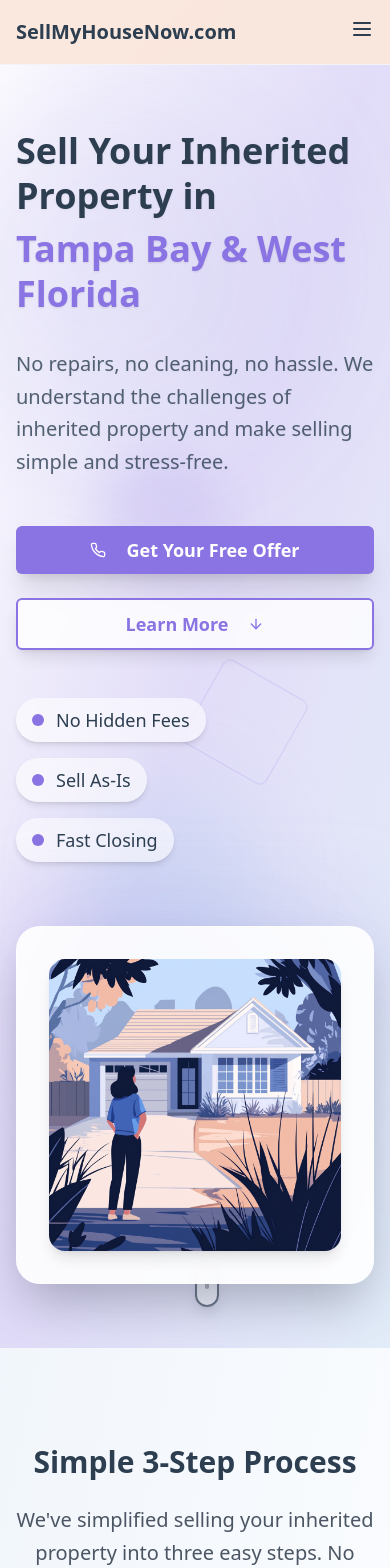
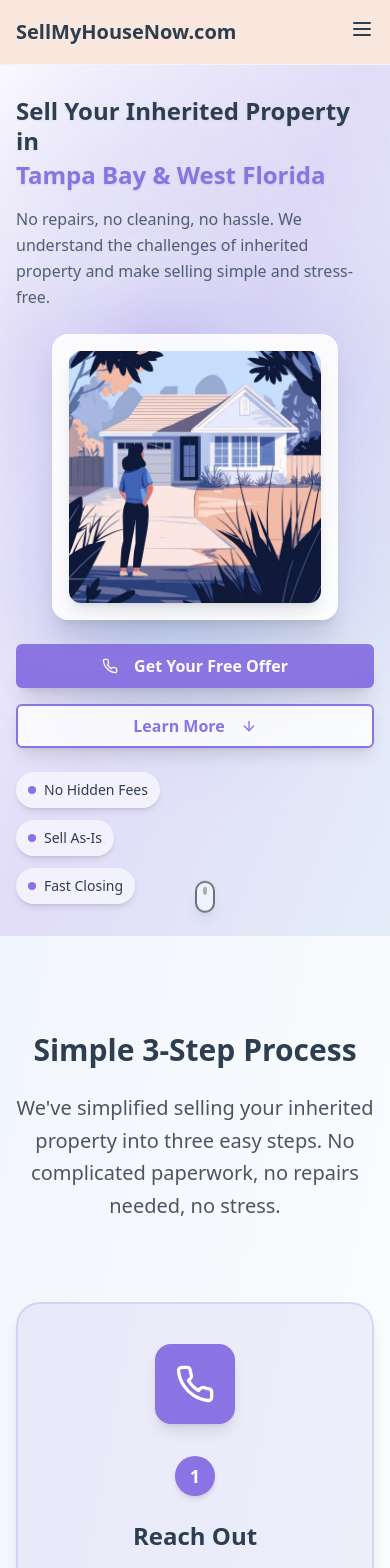
Before and after one commit to tlfla/gentle-home-solutions, a React (Vite) app: page / in a window 390 px wide. Shown: the top 1568 px of the page. Built offline with nearby package versions, Linux system fonts and the light colour scheme.

Commit message:
Fix mobile hero layout
Stack content vertically, reduce image size, and adjust spacing for mobile.

```diff
--- a/src/components/Hero.tsx
+++ b/src/components/Hero.tsx
@@ -37,58 +37,76 @@ export const Hero = () => {
       </div>
 
       {/* Main Content */}
-      <div className="relative z-10 max-w-7xl mx-auto px-4 sm:px-6 lg:px-8 py-16">
-        <div className="grid lg:grid-cols-2 gap-16 items-center">
-          {/* Left Column - Content */}
-          <div className="space-y-12 animate-fade-in">
-            <div className="space-y-8">
-              <h1 className="text-4xl md:text-5xl lg:text-6xl font-bold text-[#2C3E50] leading-tight drop-shadow-sm">
+      <div className="relative z-10 max-w-7xl mx-auto px-4 sm:px-6 lg:px-8 py-8 sm:py-12 lg:py-16">
+        <div className="grid lg:grid-cols-2 gap-8 sm:gap-12 lg:gap-16 items-center">
+          {/* Desktop Left Column / Mobile Stacked Content */}
+          <div className="space-y-6 sm:space-y-8 lg:space-y-12 animate-fade-in">
+            {/* 1. Headline text */}
+            <div className="space-y-4 sm:space-y-6 lg:space-y-8">
+              <h1 className="text-2xl sm:text-3xl md:text-4xl lg:text-5xl xl:text-6xl font-bold text-[#2C3E50] leading-tight drop-shadow-sm">
                 Sell Your Inherited Property in
-                <span className="text-brand-purple block mt-2 drop-shadow-sm">Tampa Bay & West Florida</span>
+                <span className="text-brand-purple block mt-1 sm:mt-2 drop-shadow-sm">Tampa Bay & West Florida</span>
               </h1>
-              <h2 className="text-xl md:text-2xl text-[#2C3E50] opacity-80 leading-relaxed drop-shadow-sm">
+              {/* 2. Subtext */}
+              <h2 className="text-base sm:text-lg md:text-xl lg:text-2xl text-[#2C3E50] opacity-80 leading-relaxed drop-shadow-sm">
                 No repairs, no cleaning, no hassle. We understand the challenges of inherited property and make selling simple and stress-free.
               </h2>
             </div>
 
-            <div className="flex flex-col sm:flex-row gap-6">
+            {/* 3. Hero Image - Mobile Only */}
+            <div className="relative animate-scale-in lg:hidden">
+              <div className="relative z-10 bg-white/90 backdrop-blur-sm rounded-2xl sm:rounded-3xl p-4 sm:p-6 shadow-xl border border-white/50 max-w-[80%] mx-auto">
+                <img
+                  src="/lovable-uploads/07fce53f-5958-4d0f-9385-f596c136cbf5.png"
+                  alt="Inherited property consultation - Tampa Bay family selling inherited house with professional guidance"
+                  className="w-full h-auto rounded-xl sm:rounded-2xl shadow-lg"
+                  loading="eager"
+                />
+              </div>
+              {/* Soft glow effect behind image */}
+              <div className="absolute inset-0 bg-gradient-to-br from-brand-purple/20 to-brand-blue/20 rounded-2xl sm:rounded-3xl blur-2xl transform scale-110"></div>
+            </div>
+
+            {/* 4. CTA buttons */}
+            <div className="flex flex-col sm:flex-row gap-4 sm:gap-6">
               <Button
                 onClick={scrollToContact}
                 size="lg"
-                className="bg-brand-purple hover:bg-brand-blue hover:text-[#2C3E50] text-white px-10 py-6 text-lg font-semibold transition-all duration-300 hover:scale-105 shadow-xl hover:shadow-2xl"
+                className="bg-brand-purple hover:bg-brand-blue hover:text-[#2C3E50] text-white px-6 sm:px-8 lg:px-10 py-4 sm:py-5 lg:py-6 text-base sm:text-lg font-semibold transition-all duration-300 hover:scale-105 shadow-xl hover:shadow-2xl"
               >
-                <Phone className="w-5 h-5 mr-3" />
+                <Phone className="w-4 h-4 sm:w-5 sm:h-5 mr-2 sm:mr-3" />
                 Get Your Free Offer
               </Button>
               <Button
                 onClick={scrollToProcess}
                 variant="outline"
                 size="lg"
-                className="border-2 border-brand-purple text-brand-purple hover:bg-brand-purple hover:text-white px-10 py-6 text-lg font-semibold transition-all duration-300 bg-white/80 backdrop-blur-sm shadow-lg hover:shadow-xl"
+                className="border-2 border-brand-purple text-brand-purple hover:bg-brand-purple hover:text-white px-6 sm:px-8 lg:px-10 py-4 sm:py-5 lg:py-6 text-base sm:text-lg font-semibold transition-all duration-300 bg-white/80 backdrop-blur-sm shadow-lg hover:shadow-xl"
               >
                 Learn More
-                <ArrowDown className="w-5 h-5 ml-3" />
+                <ArrowDown className="w-4 h-4 sm:w-5 sm:h-5 ml-2 sm:ml-3" />
               </Button>
             </div>
 
-            <div className="flex flex-col sm:flex-row items-start sm:items-center space-y-4 sm:space-y-0 sm:space-x-8 text-[#2C3E50]">
-              <div className="flex items-center bg-white/60 backdrop-blur-sm rounded-full px-4 py-2 shadow-md">
-                <div className="w-3 h-3 bg-brand-purple rounded-full mr-3"></div>
-                <span className="text-lg font-medium">No Hidden Fees</span>
+            {/* 5. Feature badges */}
+            <div className="flex flex-col sm:flex-row items-start sm:items-center space-y-3 sm:space-y-0 sm:space-x-4 lg:space-x-8 text-[#2C3E50]">
+              <div className="flex items-center bg-white/60 backdrop-blur-sm rounded-full px-3 sm:px-4 py-2 shadow-md">
+                <div className="w-2 h-2 sm:w-3 sm:h-3 bg-brand-purple rounded-full mr-2 sm:mr-3"></div>
+                <span className="text-sm sm:text-base lg:text-lg font-medium">No Hidden Fees</span>
               </div>
-              <div className="flex items-center bg-white/60 backdrop-blur-sm rounded-full px-4 py-2 shadow-md">
-                <div className="w-3 h-3 bg-brand-purple rounded-full mr-3"></div>
-                <span className="text-lg font-medium">Sell As-Is</span>
+              <div className="flex items-center bg-white/60 backdrop-blur-sm rounded-full px-3 sm:px-4 py-2 shadow-md">
+                <div className="w-2 h-2 sm:w-3 sm:h-3 bg-brand-purple rounded-full mr-2 sm:mr-3"></div>
+                <span className="text-sm sm:text-base lg:text-lg font-medium">Sell As-Is</span>
               </div>
-              <div className="flex items-center bg-white/60 backdrop-blur-sm rounded-full px-4 py-2 shadow-md">
-                <div className="w-3 h-3 bg-brand-purple rounded-full mr-3"></div>
-                <span className="text-lg font-medium">Fast Closing</span>
+              <div className="flex items-center bg-white/60 backdrop-blur-sm rounded-full px-3 sm:px-4 py-2 shadow-md">
+                <div className="w-2 h-2 sm:w-3 sm:h-3 bg-brand-purple rounded-full mr-2 sm:mr-3"></div>
+                <span className="text-sm sm:text-base lg:text-lg font-medium">Fast Closing</span>
               </div>
             </div>
           </div>
 
-          {/* Right Column - Illustration */}
-          <div className="relative animate-scale-in lg:pl-8">
+          {/* Desktop Right Column - Image (Hidden on Mobile) */}
+          <div className="relative animate-scale-in lg:pl-8 hidden lg:block">
             <div className="relative z-10 bg-white/90 backdrop-blur-sm rounded-3xl p-8 shadow-2xl border border-white/50">
               <img
                 src="/lovable-uploads/07fce53f-5958-4d0f-9385-f596c136cbf5.png"
@@ -104,9 +122,9 @@ export const Hero = () => {
       </div>
 
       {/* Scroll Indicator */}
-      <div className="absolute bottom-8 left-1/2 transform -translate-x-1/2 animate-bounce">
-        <div className="w-6 h-10 border-2 border-[#2C3E50]/70 rounded-full flex justify-center bg-white/50 backdrop-blur-sm shadow-lg">
-          <div className="w-1 h-3 bg-[#2C3E50]/70 rounded-full mt-2 animate-pulse"></div>
+      <div className="absolute bottom-4 sm:bottom-8 left-1/2 transform -translate-x-1/2 animate-bounce">
+        <div className="w-5 h-8 sm:w-6 sm:h-10 border-2 border-[#2C3E50]/70 rounded-full flex justify-center bg-white/50 backdrop-blur-sm shadow-lg">
+          <div className="w-1 h-2 sm:h-3 bg-[#2C3E50]/70 rounded-full mt-1 sm:mt-2 animate-pulse"></div>
         </div>
       </div>
     </section>
```
